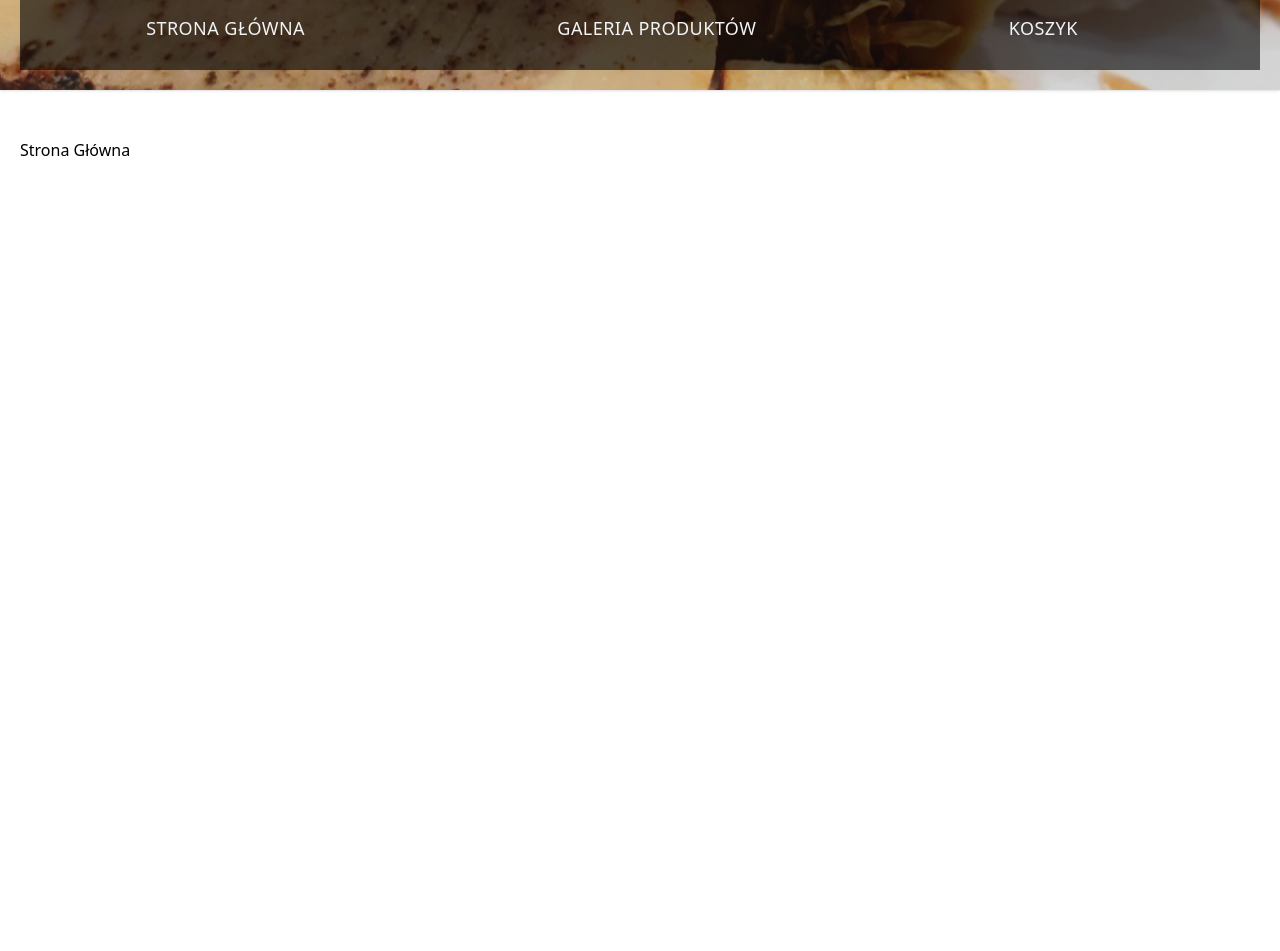
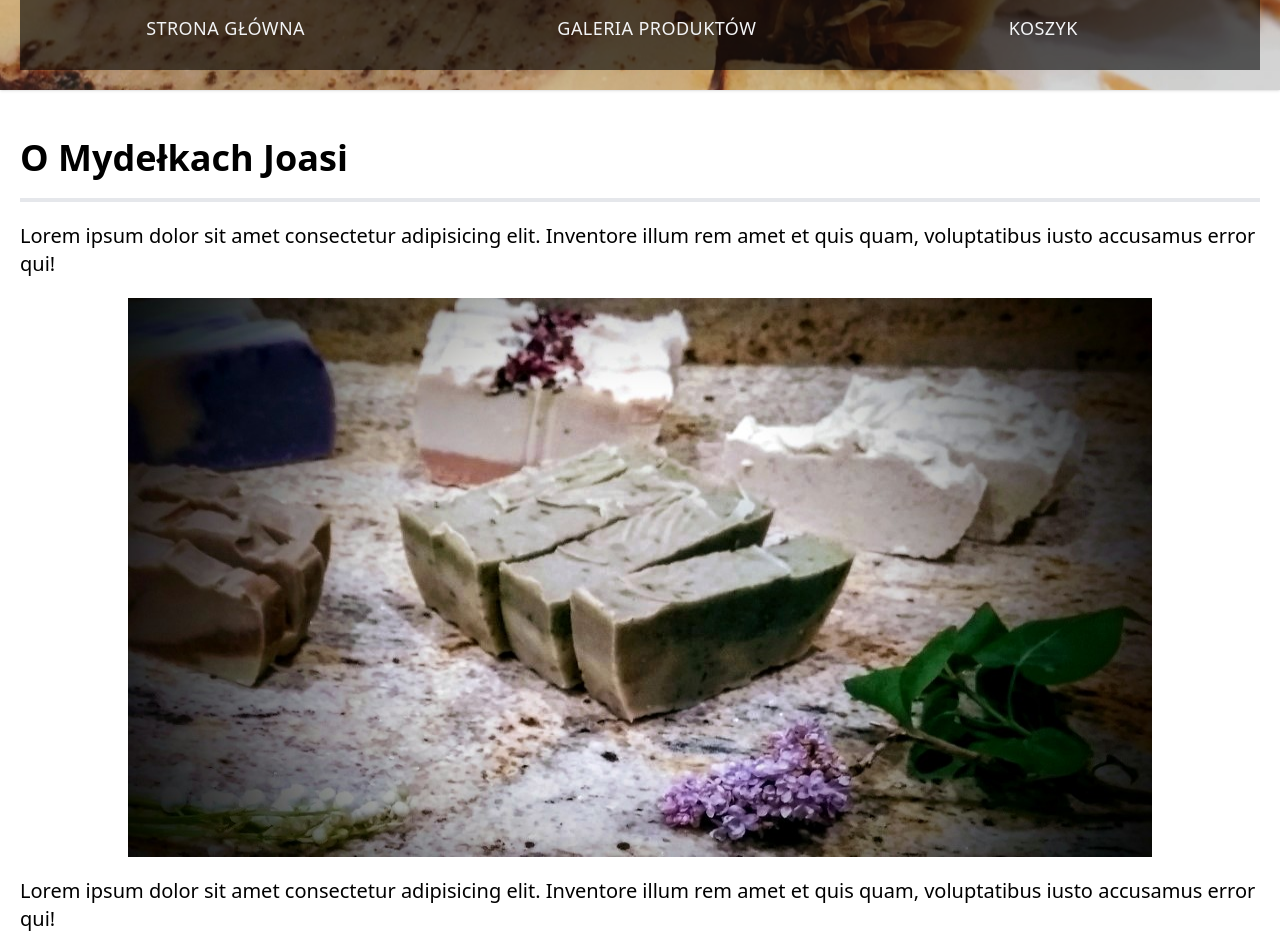
Before and after one commit to pawelsan/soap-shop, a Next.js app: page / in a window 1280 px wide. Shown: the part 334-1285 px from the top of the page. Before the commit the page ends 800 px from the top, so only its background shows below. Built offline with nearby package versions, Linux system fonts and the light colour scheme.

Commit message:
add style-focused custom components and images to HomePage

```diff
--- /dev/null
+++ b/components/styled/index.js
@@ -0,0 +1,7 @@
+export const H2 = ({ children }) => {
+  return <h2 className="text-4xl border-b-4 pb-5 font-bold">{children}</h2>;
+};
+
+export const Paragraph = ({ children }) => {
+  return <p className="text-xl my-5">{children}</p>;
+};
--- a/pages/index.js
+++ b/pages/index.js
@@ -1,7 +1,24 @@
+import Image from "next/image";
+import { H2, Paragraph } from "../components/styled";
+
 const HomePage = () => {
   return (
     <>
-      <h2>Strona Główna</h2>
+      <H2>O Mydełkach Joasi</H2>
+      <Paragraph>
+        Lorem ipsum dolor sit amet consectetur adipisicing elit. Inventore illum
+        rem amet et quis quam, voluptatibus iusto accusamus error qui!
+      </Paragraph>
+      <div className="flex flex-col items-center">
+        <Image src="/images/home-2.jpg" width={1024} height={559} />
+      </div>
+      <Paragraph>
+        Lorem ipsum dolor sit amet consectetur adipisicing elit. Inventore illum
+        rem amet et quis quam, voluptatibus iusto accusamus error qui!
+      </Paragraph>
+      <div className="flex flex-col items-center">
+        <Image src="/images/home.jpg" width={1024} height={614} />
+      </div>
     </>
   );
 };
```
Also changed, not shown: public/images/home-2.jpg (added), public/images/home.jpg (added).
